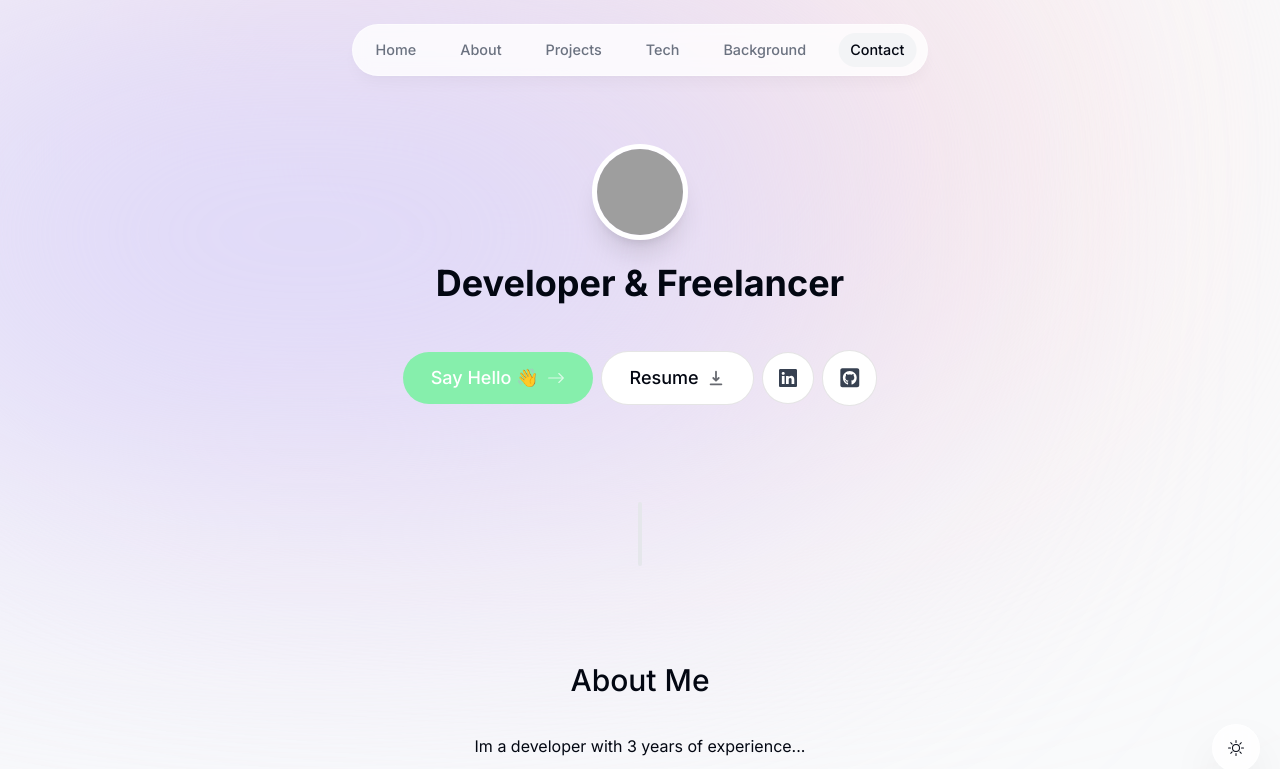
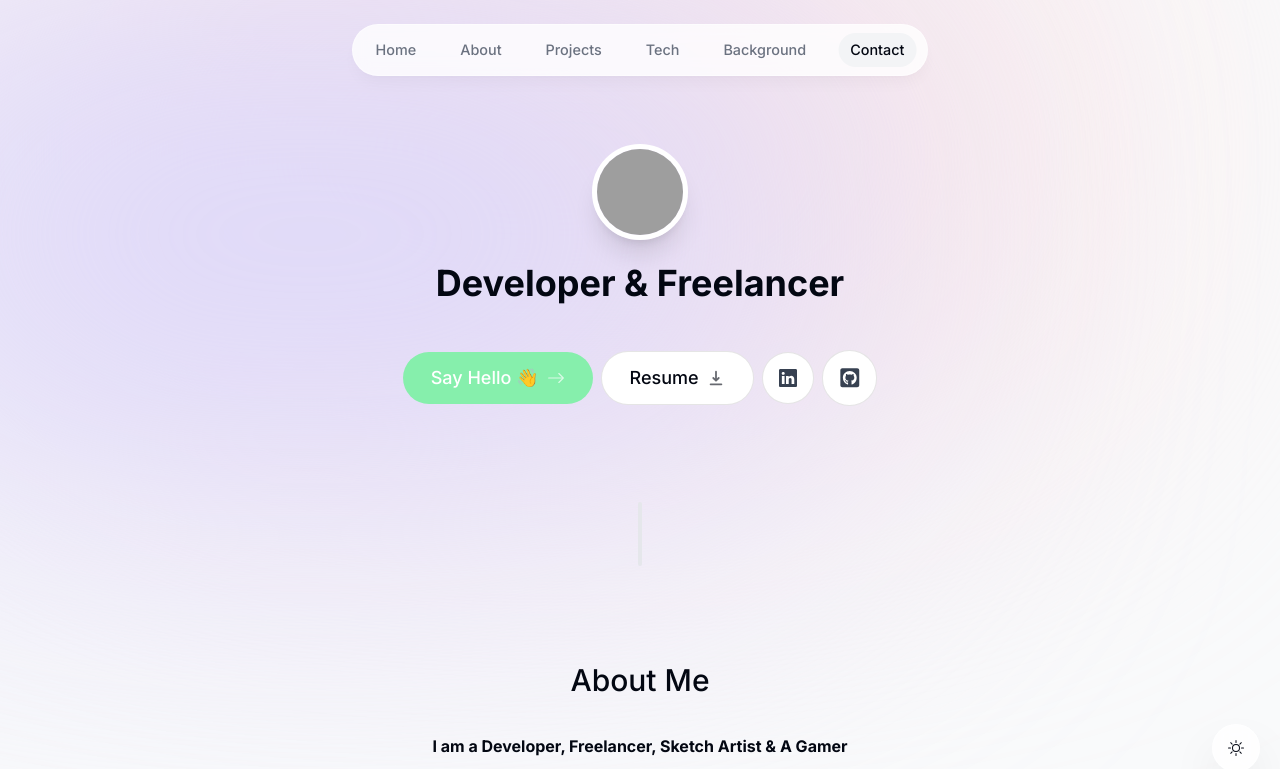
Before and after one commit to HeaLthyDrugs/Nextjs_portfolio, a Next.js app: page / in a window 1280 px wide. Shown: the top 769 px of the page. Built offline with nearby package versions, Linux system fonts and the light colour scheme; no server answers; grey boxes are pictures that could not be loaded.

Commit message:
About Section done

```diff
--- a/components/about.tsx
+++ b/components/about.tsx
@@ -1,6 +1,6 @@
 "use client";
 
-import React, {useState} from "react";
+import React, { useState } from "react";
 import SectionHeading from "./section-heading";
 import { motion } from "framer-motion";
 import { useSectionInView } from "@/lib/hooks";
@@ -13,7 +13,7 @@ export default function About() {
   const [showSecondParagraph, setShowSecondParagraph] = useState(false);
 
   const toggleSecondParagraph = () => {
-    setShowSecondParagraph(!showSecondParagraph)
+    setShowSecondParagraph(!showSecondParagraph);
   };
 
   return (
@@ -27,24 +27,20 @@ export default function About() {
     >
       <SectionHeading>About me</SectionHeading>
       <p className="mb-3">
-          Im a developer with 3 years of experience...
+        <span className="font-bold">I am a Developer, Freelancer, Sketch Artist & A Gamer</span> <br />
+        In the summer of 21, I started programming. & I started with ...
       </p>
       {showSecondParagraph ? (
         <motion.p
-          initial={{ opacity: 0, y: 20}}
-          animate={{ opacity: 1, y:0 }}
+          initial={{ opacity: 0, y: 20 }}
+          animate={{ opacity: 1, y: 0 }}
           transition={{ duration: 0.9 }}
         >
           <p>
-        <span className="italic">When I'm not coding</span>, I enjoy playing
-        video games, watching movies, and playing with my dog. I also enjoy{" "}
-        <span className="font-medium">learning new things</span>. I am currently
-        learning about{" "}
-        <span className="font-medium">history and philosophy</span>. I'm also
-        learning how to play the guitar.
+            <span className="font-bold">Python</span> later than most, I dived into the Development stuff and still in there. Now talking about <span className="font-bold">"What I have done so far in this field ?" </span> - I have a 3.5 star rating in HackerRank for Problem solving , Contributor to Cal.com & GitHub CLi , Blogger at Hashnode(Current) , Worked on Hackathon Projects.
           </p>
         </motion.p>
-      ): null}
+      ) : null}
       <Link
         href="/"
         onClick={(e) => {
```
Lines whose indentation alone changed are shown as unchanged.
